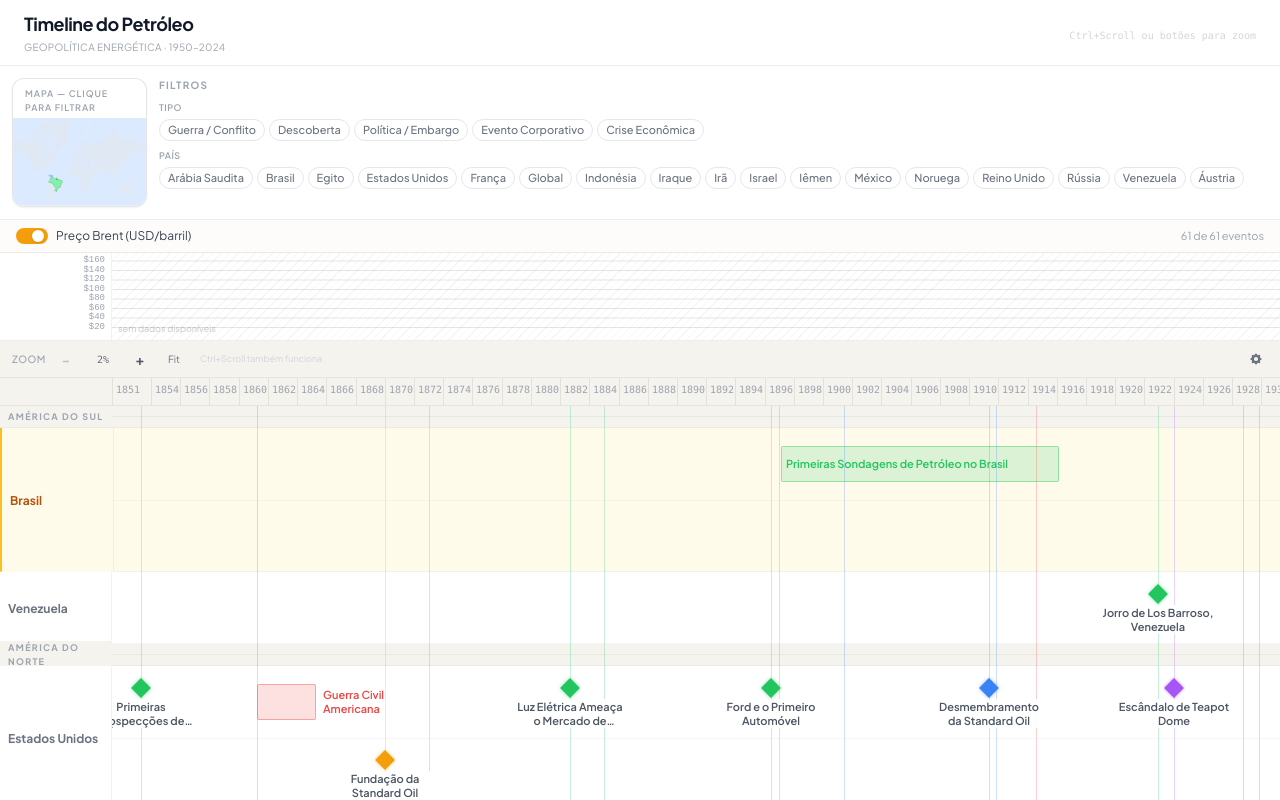
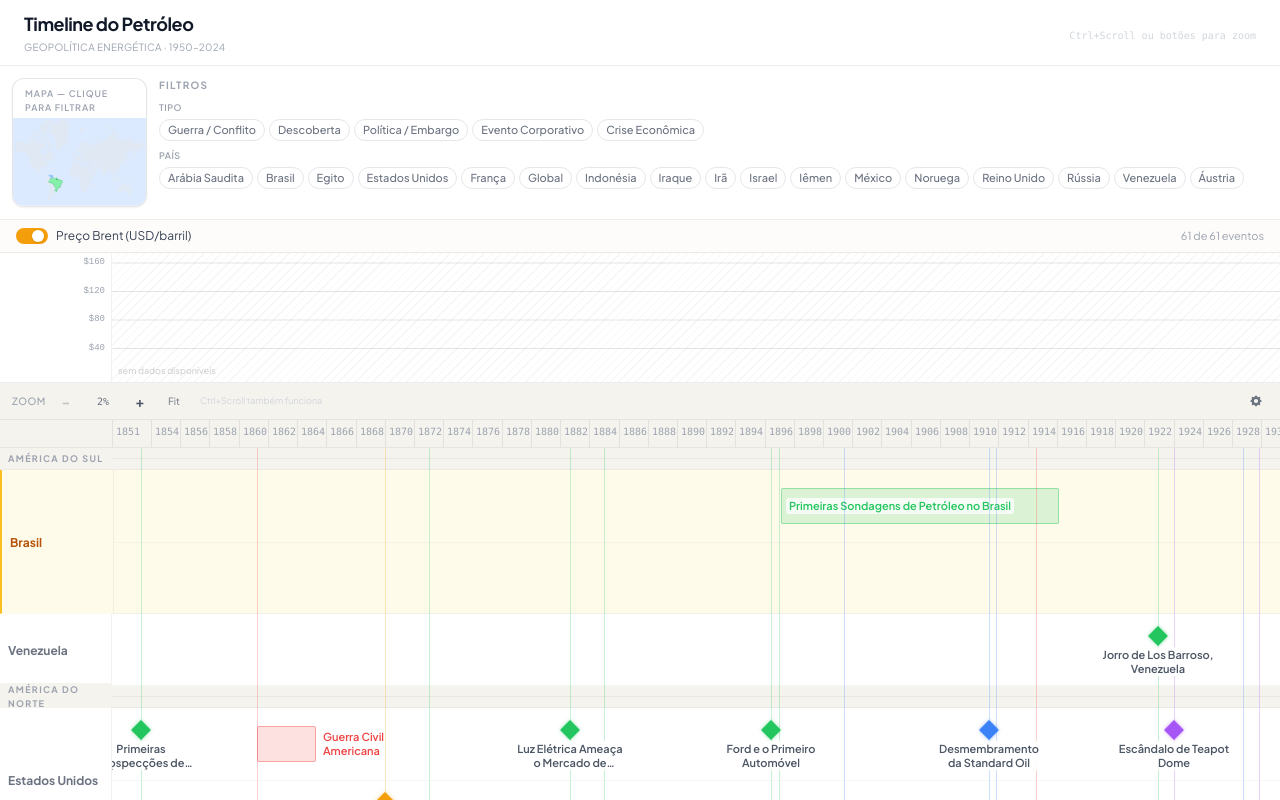
Before and after one commit to dspippi/timeline-petroleo, a Next.js app: page / in a window 1280 px wide. Built offline with nearby package versions, Linux system fonts and the light colour scheme.

Commit message:
Improve chart readability and marker label backgrounds
- OilPriceChart: increase height to 130px, reduce reference lines to every $40
- EventMarker: add semi-opaque background to all label variants (point, bar inline, bar external)

Co-Authored-By: Claude Sonnet 4.6 <noreply@anthropic.com>

```diff
--- a/components/OilChart/OilPriceChart.tsx
+++ b/components/OilChart/OilPriceChart.tsx
@@ -7,7 +7,6 @@ import {
   XAxis,
   YAxis,
   ReferenceLine,
-  CartesianGrid,
   Tooltip,
 } from "recharts";
 import { OilPrice, TimelineScale } from "@/types";
@@ -32,9 +31,9 @@ interface ChartPoint {
 // Plot area starts at exactly LABEL_WIDTH from the left edge of the SVG.
 // The Recharts YAxis is hidden; we render our own sticky Y-axis overlay instead.
 const Y_PRICE_DOMAIN: [number, number] = [0, 160];
-const Y_PRICE_TICKS = [20, 40, 60, 80, 100, 120, 140, 160];
-const CHART_HEIGHT = 88;
-const CHART_MARGIN = { top: 8, right: 0, bottom: 4, left: LABEL_WIDTH };
+const Y_PRICE_TICKS = [40, 80, 120, 160];
+const CHART_HEIGHT = 130;
+const CHART_MARGIN = { top: 10, right: 0, bottom: 6, left: LABEL_WIDTH };
 
 /** Convert a price value to its Y pixel coordinate within the chart */
 function priceToY(price: number): number {
--- a/components/Timeline/EventMarker.tsx
+++ b/components/Timeline/EventMarker.tsx
@@ -120,6 +120,10 @@ export const EventMarker = memo(function EventMarker({
                 WebkitLineClamp: 2,
                 WebkitBoxOrient: "vertical" as React.CSSProperties["WebkitBoxOrient"],
                 overflow: "hidden",
+                backgroundColor: "rgba(255,255,255,0.75)",
+                backdropFilter: "blur(2px)",
+                borderRadius: 3,
+                padding: "1px 3px",
               }}
             >
               {event.title}
```
